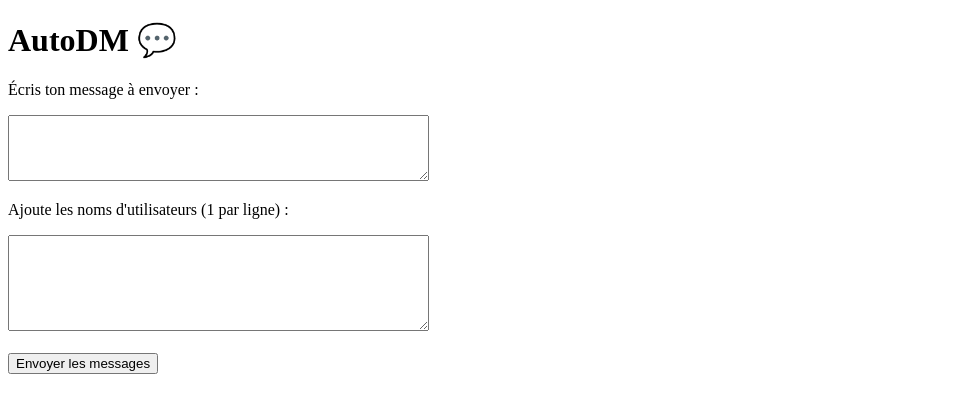
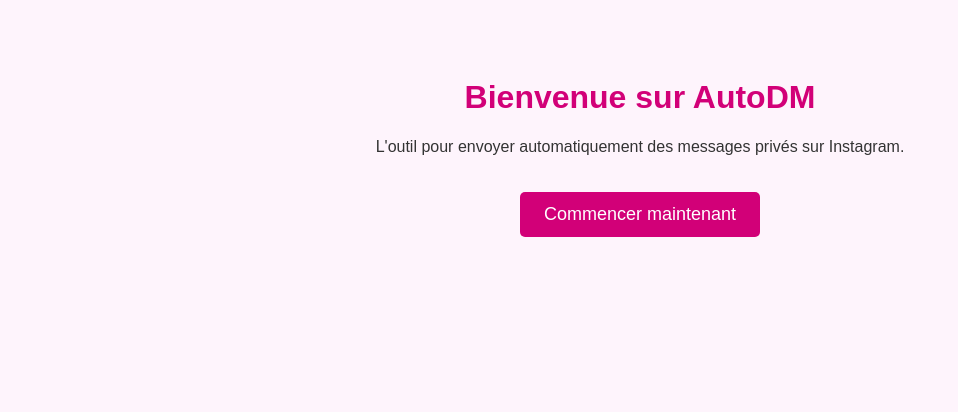
Before and after one commit to yann589/autodm-html, a plain HTML site: page index (1).html in a window 1280 px wide. Shown: the whole page, without its empty margins (0-958 px from the left). Drawn offline with Linux system fonts and the light colour scheme.

Commit message:
Update index (1).html

```diff
--- a/index (1).html
+++ b/index (1).html
@@ -1,31 +1,37 @@
-
 <!DOCTYPE html>
 <html lang="fr">
 <head>
-  <meta charset="UTF-8">
-  <meta name="viewport" content="width=device-width, initial-scale=1.0">
-  <title>AutoDM - Messages Insta Automatisés</title>
+  <meta charset="UTF-8" />
+  <meta name="viewport" content="width=device-width, initial-scale=1.0" />
+  <title>AutoDM - Messages Insta Automatiques</title>
+  <style>
+    body {
+      font-family: Arial, sans-serif;
+      background-color: #fef4fc;
+      color: #333;
+      text-align: center;
+      padding: 50px;
+    }
+
+    h1 {
+      color: #d20078;
+    }
+
+    .button {
+      background-color: #d20078;
+      color: white;
+      padding: 12px 24px;
+      border: none;
+      border-radius: 5px;
+      font-size: 18px;
+      cursor: pointer;
+      margin-top: 20px;
+    }
+  </style>
 </head>
 <body>
-  <h1>AutoDM 💬</h1>
-  <p>Écris ton message à envoyer :</p>
-  <textarea id="message" rows="4" cols="50"></textarea>
-
-  <p>Ajoute les noms d'utilisateurs (1 par ligne) :</p>
-  <textarea id="usernames" rows="6" cols="50"></textarea>
-
-  <br><br>
-  <button onclick="envoyer()">Envoyer les messages</button>
-
-  <p id="resultat"></p>
-
-  <script>
-    function envoyer() {
-      const msg = document.getElementById('message').value;
-      const users = document.getElementById('usernames').value.split('\n');
-      document.getElementById('resultat').innerText =
-        `Messages envoyés à : ${users.join(', ')} avec : "${msg}"`;
-    }
-  </script>
+  <h1>Bienvenue sur AutoDM</h1>
+  <p>L'outil pour envoyer automatiquement des messages privés sur Instagram.</p>
+  <button class="button">Commencer maintenant</button>
 </body>
 </html>
```
